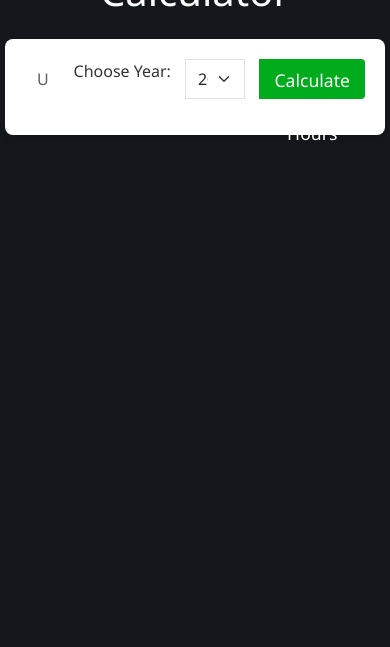
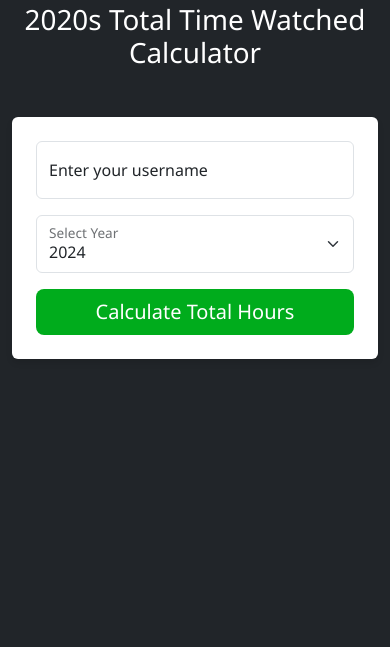
Before and after one commit to berkay2420/letterboxd-total-time-watched-counter, a Flask app: page / in a window 390 px wide. Shown: the part 182-829 px from the top of the page. Run offline with Flask 3, Linux system fonts and the light colour scheme.

Commit message:
interface changes

```diff
--- a/main.py
+++ b/main.py
@@ -3,4 +3,4 @@ from website import create_app
 app=create_app()
 
 if __name__=="__main__":
-    app.run(debug=True, port=8008)
+    app.run(debug=True, port=5058)
--- a/website/static/style.css
+++ b/website/static/style.css
@@ -1,130 +1,59 @@
 body {
   font-family: 'Segoe UI', Tahoma, Geneva, Verdana, sans-serif;
-  background-color: #14181c;
-  color: #333;
-  margin: 0;
-  padding: 0;
 }
 
-.container {
-  max-width: 1200px;
-  margin: 10px auto;
-  padding: 5px;
+h1{
+  color: #ffffff;
+  font-size: wrem;
+}
+.h2, h5 {
+  font-size: 2rem; /* Daha büyük boyut */
+  font-weight: bold;
+  color: transparent;
+  background-image: linear-gradient(90deg,
+    rgb(64, 200, 255), /* Daha parlak mavi */
+    rgb(255, 150, 50), /* Parlak turuncu */
+    rgb(64, 200, 255), /* Mavi tekrar */
+    rgb(0, 255, 100),  /* Parlak yeşil */
+    rgb(64, 200, 255)  /* Mavi tekrar */
+  );
+  background-clip: text;
+  -webkit-background-clip: text;
+  margin-bottom: 20px;
+}
+p {
+  font-size: 1.2rem; /* Daha büyük font boyutu */
+  font-weight: 600; /* Kalın font */
+  line-height: 1.5; /* Daha rahat okunabilirlik */
+  margin-bottom: 0.5rem; /* Alt boşluk azaltıldı */
 }
 
-h1 {
-  text-align: center;
-  font-size: 2.5rem;
-  margin-bottom: 30px;
-  color: #fff;
+p img {
+  width: 40px;
+  height: 40px;
+}
+.bg-light {
+  background-color: #ffffff !important;
 }
 
-.form-container {
-  background-color: #fff;
-  border-radius: 8px;
-  box-shadow: 0 4px 6px rgba(0, 0, 0, 0.1);
-  padding: 20px;
-  margin-bottom: 30px;
+.text-light {
+  color: #e9ecef !important;
 }
 
-.input-group {
-  display: flex;
-  gap: 15px;
-  width: 100%;
-}
-
-.input-group input,
-.input-group button {
-  flex: 1;
-  height: 40px;
-  border: none;
-  border-radius: 4px;
+.shadow {
+  box-shadow: 0 4px 6px rgba(0, 0, 0, 0.1) !important;
 }
 
 .btn-primary {
-  background-color: #00ac1c;
-  color: white;
-  padding: 8px 15px;
-  font-size: 1.1rem;
-  cursor: pointer;
-  border-radius: 25px;
-  transition: all 0.3s ease;
+  background-color: #00ac1c !important;
+  border: none;
 }
 
 .btn-primary:hover {
-  background-color: #c41100;
-  transform: translateY(-2px);
+  background-color: #00ac1c !important;
+  transform: scale(1.05);
 }
 
-.details {
-  display: flex;
-  flex-direction: column;
-  gap: 20px;
-  align-items: stretch;
+.p-3 {
+  background-color: #f8f9fa;
 }
-h2 {
-  text-align: center;
-  font-size: 2rem;
-  margin-bottom: 25px;
-  font-weight: bold;
-  color: #333;
-}
-
-
-
-.detail-item {
-  flex: 1;
-  text-align: center;
-  background-color: #ffffff;
-  padding: 20px;
-  border-radius: 8px;
-  box-shadow: 0 8px 15px rgba(0, 0, 0, 0.1);
-  transition: transform 0.3s ease, box-shadow 0.3s ease;
-}
-
-.detail-item:hover {
-  transform: translateY(-5px);
-  box-shadow: 0 12px 20px rgba(0, 0, 0, 0.2);
-}
-
-.detail-item h2 {
-  font-size: 2.5rem;
-  font-weight: bold;
-  color: #333;
-  margin-bottom: 15px;
-}
-
-.detail-item p {
-  font-size: 1.2rem;
-  color: #555;
-}
-
-.movie-list-container {
-  background-color: #f8f9fa;
-  border-radius: 8px;
-  padding: 20px;
-  margin-top: 30px;
-}
-
-.movie-list {
-  list-style-type: none;
-  padding-left: 0;
-}
-
-.movie-item {
-  background-color: #fff;
-  border-radius: 4px;
-  padding: 10px;
-  margin-bottom: 10px;
-  box-shadow: 0 1px 2px rgba(0, 0, 0, 0.025);
-}
-
-@media (max-width: 768px) {
-  .details {
-    flex-direction: column;
-    gap: 20px;
-  }
-  .detail-item {
-    width: 100%;
-  }
-}
--- a/website/templates/base.html
+++ b/website/templates/base.html
@@ -3,59 +3,80 @@
 <head>
   <meta charset="UTF-8">
   <meta name="viewport" content="width=device-width, initial-scale=1.0">
-  <title>Letterboxd 2024 Total Time Watched Calculator</title>
+  <title>Letterboxd Total Time Watched Calculator</title>
   <link href="https://cdn.jsdelivr.net/npm/bootstrap@5.3.0-alpha1/dist/css/bootstrap.min.css" rel="stylesheet">
   <link rel="stylesheet" href="../static/style.css">
 </head>
-<body>
-  <div class="container mt-5">
-    <h1 class="text-center mb-4 ">Letterboxd 2024 Total Time Watched Calculator</h1>
-    <form action="/total_watched_info" method="post" class="form-container">
-      <div class="input-group mb-3 ">
-        <input type="text" name="user_name" class="form-control" placeholder="Username..." required>
-        <label for="cars" class="form-label">Choose Year:</label>
-        <select name="year" class="form-select">
+<body class="bg-dark text-light">
+  <div class="container py-5">
+    <!-- Logo -->
+    <div class="text-center mb-4">
+      <img src="https://a.ltrbxd.com/logos/letterboxd-logo-v-neg-rgb.svg" alt="Letterboxd Logo" class="img-fluid" style="width: 150px;">
+    </div>
+
+    <!-- Header -->
+    <h1 class="text-center mb-5">2020s Total Time Watched Calculator</h1>
+
+    <!-- Form -->
+    <form action="/total_watched_info" method="post" class="bg-light text-dark rounded p-4 shadow">
+      <div class="row g-3 align-items-center mb-3">
+        <!-- Username -->
+        <div class="col-md-8">
+          <div class="form-floating">
+            <input type="text" name="user_name" class="form-control" id="userName" placeholder="Username" required>
+            <label for="userName">Enter your username</label>
+          </div>
+        </div>
+        <!-- Year Selection -->
+        <div class="col-md-4">
+          <div class="form-floating">
+            <select name="year" id="year" class="form-select">
               <option value="2024">2024</option>
               <option value="2023">2023</option>
               <option value="2022">2022</option>
               <option value="2021">2021</option>
               <option value="2020">2020</option>
             </select>
-        <button type="submit" class="btn btn-primary">Calculate Total Hours</button>
+            <label for="year">Select Year</label>
           </div>
-
+        </div>
+      </div>
+      <!-- Submit Button -->
+      <div class="text-center">
+        <button type="submit" class="btn btn-primary btn-lg w-100">Calculate Total Hours</button>
       </div>
     </form>
 
+    <!-- Results -->
     {% if user_name %}
-      <div id="totalInfo" class="info-container bg-light p-4 rounded ">
-        <h2 class="text-center">{{ user_name }}'s Total Watched Info For {{year}}</h2>
-        <div class="details">
-          <div class="detail-item">
-              <h2>In {{year}} {{user_name}} Watched {{total_number_of_watched_movies}} Movies</h2>
-            </div>
-          <div class="detail-item">
-            <h2> A Total of <span>{{total_minutes}}</span> Minutes  </h2>
-          </div>
-          <div class="detail-item">
-            <h2>The total runtime is {{total_hours}} hours and {{total_minutes_by_hour}} minutes</h2>
-          </div>
-          <div class="detail-item">
-            <h2>Average Runtime For a Movie was {{average_runtime_for_movie}}</h2>
-          </div>
-          <div class="detail-item">
-            <h2>The longest movie {{user_name}} watched in {{year}} was {{longest_movie}} with {{longest_runtime}}</h2>
+    <div id="totalInfo" class="bg-light text-dark rounded mt-5 p-4 shadow">
+      <h2 class="text-center">{{ user_name }}'s Total Watched Info For {{ year }}</h2>
+      <div class="row mt-4 g-3">
+        <div class="col-md-6">
+          <div class="p-3 bg-white rounded shadow-sm">
+            <h5>Number Of Movies </h5>
+            <p>{{ total_number_of_watched_movies }} Movies</p>
           </div>
         </div>
-        <div class="movie-list-container mt-4">
-          <h3 class="text-center">Watched Movies and Their Hours</h3>
-          <ul class="movie-list list-group">
-            {% for runtime in run_times_list %}
-              <li class="movie-item list-group-item">
-                <p>{{runtime}}</p>
-              </li>
-            {% endfor %}
-          </ul>
+        <div class="col-md-6">
+          <div class="p-3 bg-white rounded shadow-sm">
+            <h5>Total Runtime</h5>
+            <p>{{ total_hours }} hours and {{ total_minutes_by_hour }} minutes</p>
+          </div>
+        </div>
+        <div class="col-md-6">
+          <div class="p-3 bg-white rounded shadow-sm">
+            <h5>Average Runtime</h5>
+            <p>{{ average_runtime_for_movie }}</p>
+          </div>
+        </div>
+        <div class="col-md-6">
+          <div class="p-3 bg-white rounded shadow-sm">
+            <h5>Longest Movie</h5>
+            <p>{{ longest_movie }} ({{ longest_runtime }})
+            </p>
+          </div>
+        </div>
       </div>
     </div>
     {% endif %}
--- a/website/this_years_total_watched.py
+++ b/website/this_years_total_watched.py
@@ -39,9 +39,17 @@ def get_movie_names(user_name, year):
 
   year_selection_button = driver.find_element(By.XPATH, '//*[@id="content-nav"]/div[1]/section[6]/div')
 
+  def hide_tv_shows():
+    eye_button = driver.find_element(By.XPATH, '//*[@id="content-nav"]/div[1]/section[1]/div/label')
+    eye_button.click()
+    time.sleep(1)
+    select_hide_tv_shows = driver.find_element(By.XPATH, '//*[@id="hide-toggle-menu"]/li[3]/ul/li[4]/a')
+    select_hide_tv_shows.click()
+
   def selecet_year(year):
     year_button = driver.find_element(By.XPATH, years_and_paths[year])
     year_button.click()
+
 
 
   def get_movie_name(i):
@@ -115,7 +123,8 @@ def get_movie_names(user_name, year):
   time.sleep(1)
   selecet_year(year)
   time.sleep(1)
-
+  hide_tv_shows()
+  time.sleep(1)
   movies_table = get_movies_table()
 
   append_movies(movies_table)
@@ -186,7 +195,7 @@ def get_total_time(watched_movies, release_dates):
       runtime = data.get("Runtime")
       #print(f" {movie} {date} Runtime  From API: {runtime}")
       if runtime != "NA":
-        if runtime == None:
+        if runtime == None or "S" in str(runtime):
           runtime = 0
           run_times_list.append(runtime)
         else:
@@ -203,8 +212,7 @@ def get_total_time(watched_movies, release_dates):
     else:
       print("API isteği başarısız oldu. Durum kodu:", response.status_code)
 
-  longest_runtime_index = run_times_list.index(max(run_times_list))
   total_minutes = sum(run_times_list)
   total_hours = total_minutes // 60
   total_minutes_by_hours = total_minutes % 60
-  return total_minutes, total_hours, total_minutes_by_hours, run_times_list, longest_runtime_index
+  return total_minutes, total_hours, total_minutes_by_hours, run_times_list
--- a/website/views.py
+++ b/website/views.py
@@ -29,13 +29,17 @@ def main_page():
 def info_page():
   user_name= request.form.get('user_name')
   year= request.form.get('year')
+
   watched_movies, release_dates = get_movie_names(user_name, year)
-  total_minutes, total_hours, total_minutes_by_hours, run_times_list, longest_runtime_index = get_total_time(watched_movies, release_dates )
+  total_minutes, total_hours, total_minutes_by_hours, run_times_list = get_total_time(watched_movies, release_dates )
   average_runtime_for_movie = round(total_hours / len(run_times_list), 2)
-  longest_movie = watched_movies[longest_runtime_index]
-  longest_runtime = run_times_list[longest_runtime_index]
-  #movie_list = zip(watched_movies, run_times_list)
+
   total_number_of_watched_movies = len(watched_movies)
+
+  movie_list = zip(watched_movies, run_times_list)
+  max_from_movie_list = max(movie_list, key=lambda x: x[1])
+  longest_movie = max_from_movie_list[0]
+  longest_runtime = max_from_movie_list[1]
   return render_template('info_show.html',
                          user_name=user_name,
                          total_minutes=total_minutes,
```
Lines whose indentation alone changed are shown as unchanged.
